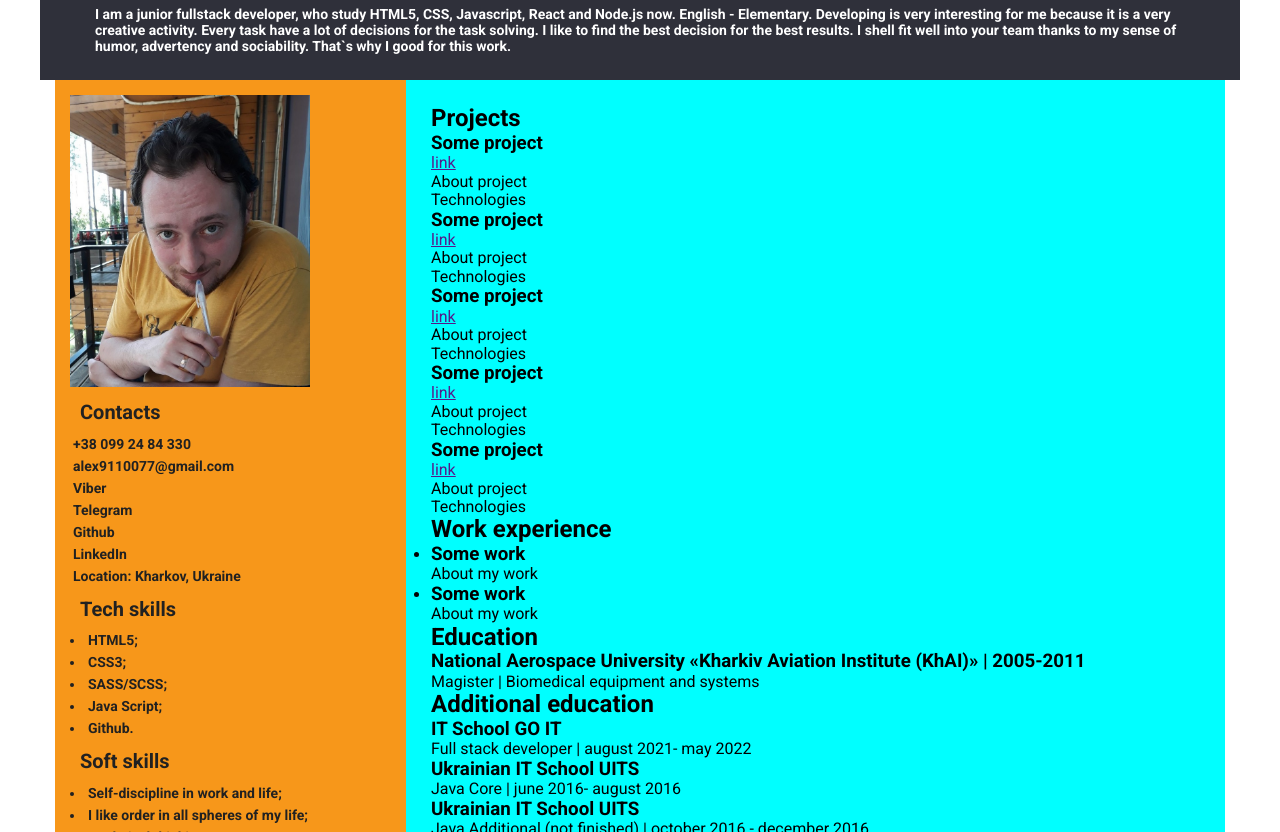
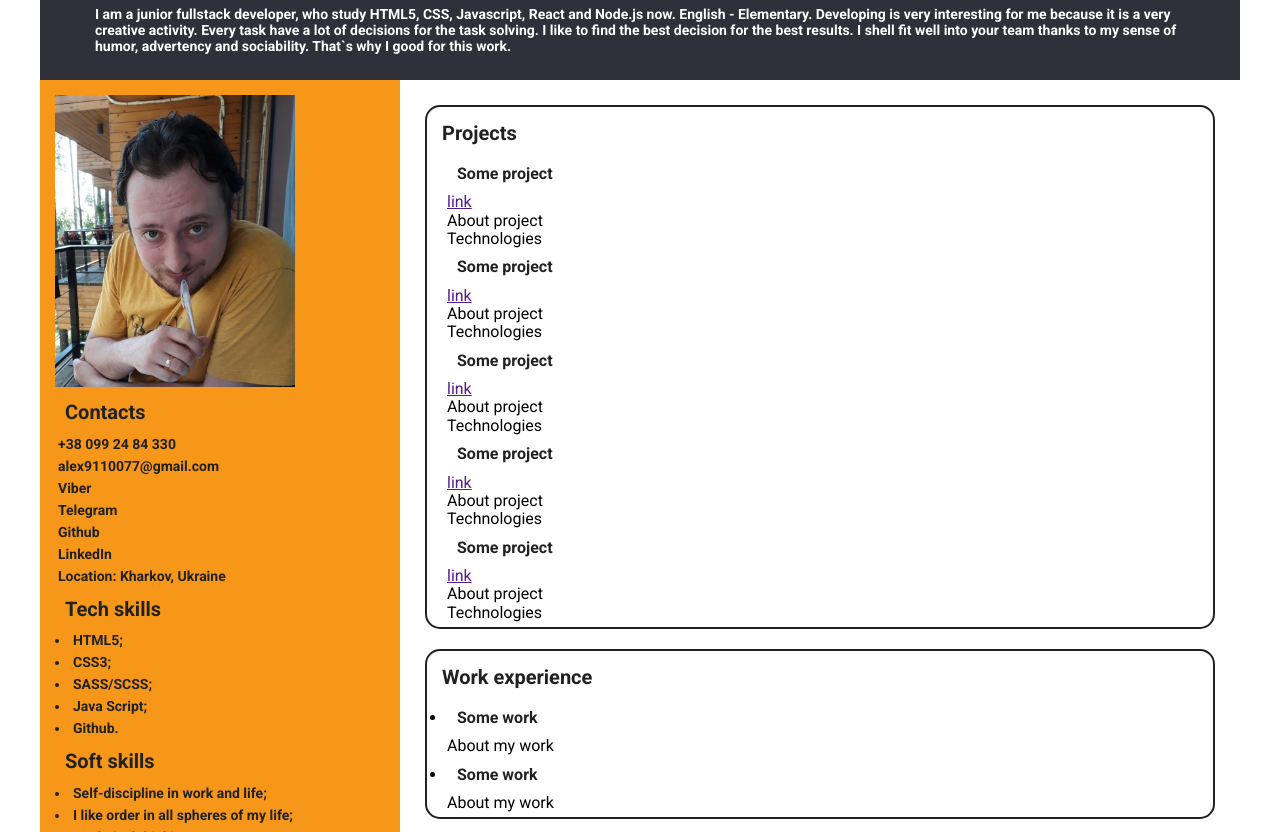
Before and after one commit to AlexanderDmitriev/MyResume, a plain HTML site: page index.html in a window 1280 px wide. Shown: the part 120-952 px from the top of the page. Drawn offline with nearby package versions, Linux system fonts and the light colour scheme; files that its build step writes are made by us from their sources.

Commit message:
Sidebar-done

```diff
--- a/index.html
+++ b/index.html
@@ -40,7 +40,7 @@
 </header>
 
 <main>
-    <section class="container">
+    <section class="container primaryContent">
             <aside class="sidebar">
                 <img src="./images/IMG2.jpg" alt="oops" width="240">
                 <h2 class="sidebar-title">Contacts</h2>
@@ -81,69 +81,81 @@
                 </ul>
             </aside>
             <section class="content">
-                <h2>Projects</h2>
-                <ul class="list">
+                <div class="content-block">
+                    <h2 class="sidebar-title">Projects</h2>
+                    <ul class="list sidebar-list">
                         <li>
-                        <h3>Some project</h3>
+                            <h3 class="content-title__secondary">Some project</h3>
                             <a href="">link</a>
                             <p>About project</p>
                             <p>Technologies</p>
                         </li>
                         <li>
-                        <h3>Some project</h3>
+                            <h3 class="content-title__secondary">Some project</h3>
                             <a href="">link</a>
                             <p>About project</p>
                             <p>Technologies</p>
                         </li>
                         <li>
-                        <h3>Some project</h3>
+                            <h3 class="content-title__secondary">Some project</h3>
                             <a href="">link</a>
                             <p>About project</p>
                             <p>Technologies</p>
                         </li>
                         <li>
-                        <h3>Some project</h3>
+                            <h3 class="content-title__secondary">Some project</h3>
                             <a href="">link</a>
                             <p>About project</p>
                             <p>Technologies</p>
                         </li>
                         <li>
-                        <h3>Some project</h3>
+                            <h3 class="content-title__secondary">Some project</h3>
                             <a href="">link</a>
                             <p>About project</p>
                             <p>Technologies</p>
                         </li>
                     </ul>
-                <h2>Work experience</h2>
-                <ul>
+                </div>
+
+                <div class="content-block">
+                    <h2 class="sidebar-title">Work experience</h2>
+                    <ul class="sidebar-list">
                         <li>
-                        <h3>Some work</h3>
+                            <h3 class="content-title__secondary">Some work</h3>
                             <p>About my work</p>
                         </li>
                         <li>
-                        <h3>Some work</h3>
+                            <h3 class="content-title__secondary">Some work</h3>
                             <p>About my work</p>
                         </li>
                     </ul>
-                <h2>Education</h2>
-                <h3>National Aerospace University «Kharkiv Aviation Institute (KhAI)» | 2005-2011</h3>
-                <p>Magister | Biomedical equipment and systems</p>
-                <h2>Additional education</h2>
-                <ul class="list">
+                </div>
+
+                <div class="content-block">
+                    <h2 class="sidebar-title">Education</h2>
+                    <h3 class="content-title__secondary">National Aerospace University «Kharkiv Aviation Institute (KhAI)» | 2005-2011</h3>
+                    <p class="sidebar-content">Magister | Biomedical equipment and systems</p>
+                </div>
+
+                <div class="content-block">
+                    <h2 class="sidebar-title">Additional education</h2>
+                    <ul class="list sidebar-list">
                         <li>
-                        <h3>IT School GO IT</h3>
-                        <p>Full stack developer | august 2021- may 2022</p>
+                            <h3 class="content-title__secondary">IT School GO IT</h3>
+                            <p class="sidebar-content">Full stack developer | august 2021- may 2022</p>
                         </li>
                         <li>
-                        <h3>Ukrainian IT School UITS</h3>
-                        <p>Java Core | june 2016- august 2016 </p>
+                            <h3 class="content-title__secondary">Ukrainian IT School UITS</h3>
+                            <p class="sidebar-content">Java Core | june 2016- august 2016 </p>
                         </li>
                         <li>
-                        <h3>Ukrainian IT School UITS</h3>
-                        <p>Java Additional (not finished) | october 2016 - december 2016 </p>
+                            <h3 class="content-title__secondary">Ukrainian IT School UITS</h3>
+                            <p class="sidebar-content">Java Additional (not finished) | october 2016 - december 2016 </p>
                         </li>
                     </ul>
+                </div>
             </section>
+
     </section>
 
 
--- a/sass/_common.scss
+++ b/sass/_common.scss
@@ -52,8 +52,7 @@ ul {
 /**Общий контейнер для элементов макета**/
 .container {
   width: 100%;
-  padding-left: 15px;
-  padding-right: 15px;
+
   margin: 0 auto;
   @media screen and (min-width: 480px) {
     width: 480px;
--- a/sass/_mainContent.scss
+++ b/sass/_mainContent.scss
@@ -2,5 +2,20 @@
   width: 70%;
   float: right;
   padding: 25px;
-  background-color: aqua;
 }
+
+.content-title__secondary {
+  padding: 10px;
+  @include text-decoration(700, 16px, 1.14, var(--dark-text-color));
+}
+
+.content-block {
+  border: 2px solid var(--dark-text-color);
+  border-radius: 15px;
+  margin-bottom: 20px;
+  padding: 5px;
+}
+
+.primaryContent {
+  display: flex;
+}
--- a/sass/_sidebar.scss
+++ b/sass/_sidebar.scss
@@ -1,10 +1,11 @@
-aside {
+.sidebar {
   width: 30%;
-  height: 100%;
   background-color: var(--second-color);
   overflow: auto;
   float: left;
   padding: 15px;
+  position: relative;
+  bottom: 0;
 }
 
 .sidebar-title {
```
Also changed, not shown: css/main.css, css/main.min.css, 2 other files. Lines whose indentation alone changed are shown as unchanged.
